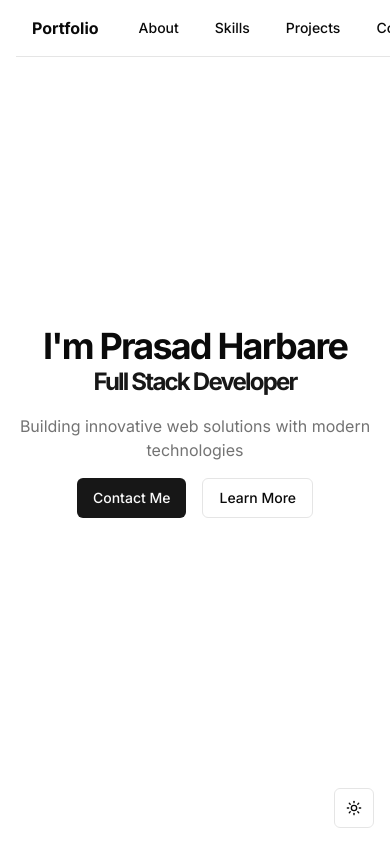
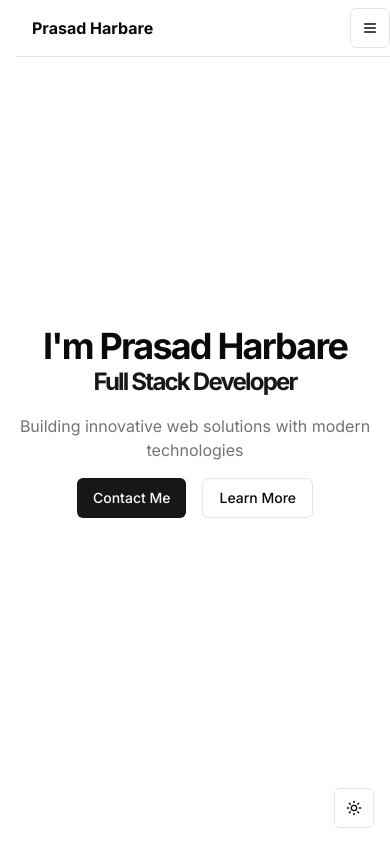
Before and after one commit to prasadharbare/persona, a Next.js app: page / in a window 390 px wide. Shown: the top 844 px of the page. Built offline with nearby package versions, Linux system fonts and the light colour scheme.

Commit message:
nav bar done

```diff
--- a/components/nav.tsx
+++ b/components/nav.tsx
@@ -10,6 +10,9 @@ import {
   NavigationMenuList,
   navigationMenuTriggerStyle,
 } from "@/components/ui/navigation-menu"
+import { Sheet, SheetContent, SheetTrigger } from "@/components/ui/sheet"
+import { Button } from "@/components/ui/button"
+import { Menu } from "lucide-react"
 import { motion } from "framer-motion"
 
 const navigation = [
@@ -30,9 +33,9 @@ export default function Nav() {
       <nav className="container mx-auto flex h-14 items-center justify-between px-4">
         <div className="flex items-center">
           <Link href="/" className="mr-6 flex items-center space-x-2">
-            <span className="font-bold">Portfolio</span>
+            <span className="font-bold">Prasad Harbare</span>
           </Link>
-          <NavigationMenu>
+          <NavigationMenu className="hidden md:flex">
             <NavigationMenuList>
               {navigation.map((item, index) => (
                 <NavigationMenuItem key={item.name}>
@@ -50,14 +53,45 @@ export default function Nav() {
             </NavigationMenuList>
           </NavigationMenu>
         </div>
-        <a
-          href="https://github.com/prasadharbare"
-          target="_blank"
-          rel="noopener noreferrer"
-          className="text-foreground hover:text-primary transition-colors font-medium px-4"
-        >
-          Prasad Harbare
-        </a>
+        <div className="flex items-center">
+          {/* <a
+            href="https://github.com/prasadharbare"
+            target="_blank"
+            rel="noopener noreferrer"
+            className="hidden md:inline-block text-foreground hover:text-primary transition-colors font-medium px-4"
+          >
+            Prasad Harbare
+          </a> */}
+          <Sheet>
+            <SheetTrigger asChild>
+              <Button variant="outline" size="icon" className="md:hidden">
+                <Menu className="h-6 w-6" />
+                <span className="sr-only">Toggle navigation menu</span>
+              </Button>
+            </SheetTrigger>
+            <SheetContent side="right">
+              <nav className="flex flex-col space-y-4 mt-6">
+                {navigation.map((item) => (
+                  <Link
+                    key={item.name}
+                    href={item.href}
+                    className="text-foreground hover:text-primary transition-colors font-medium"
+                  >
+                    {item.name}
+                  </Link>
+                ))}
+                {/* <a
+                  href="https://github.com/prasadharbare"
+                  target="_blank"
+                  rel="noopener noreferrer"
+                  className="text-foreground hover:text-primary transition-colors font-medium"
+                >
+                  Prasad Harbare
+                </a> */}
+              </nav>
+            </SheetContent>
+          </Sheet>
+        </div>
       </nav>
     </motion.div>
   )
```
